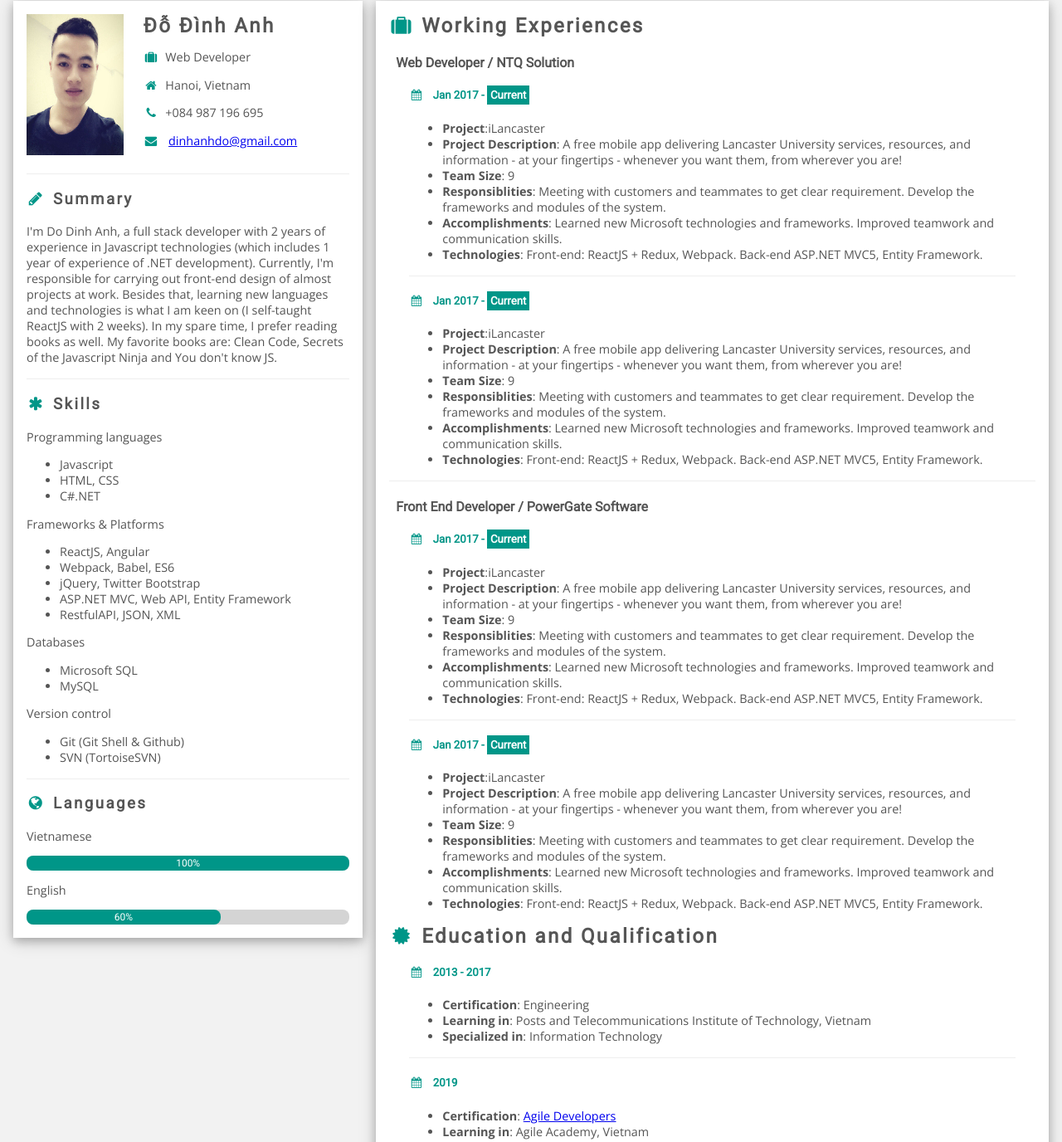
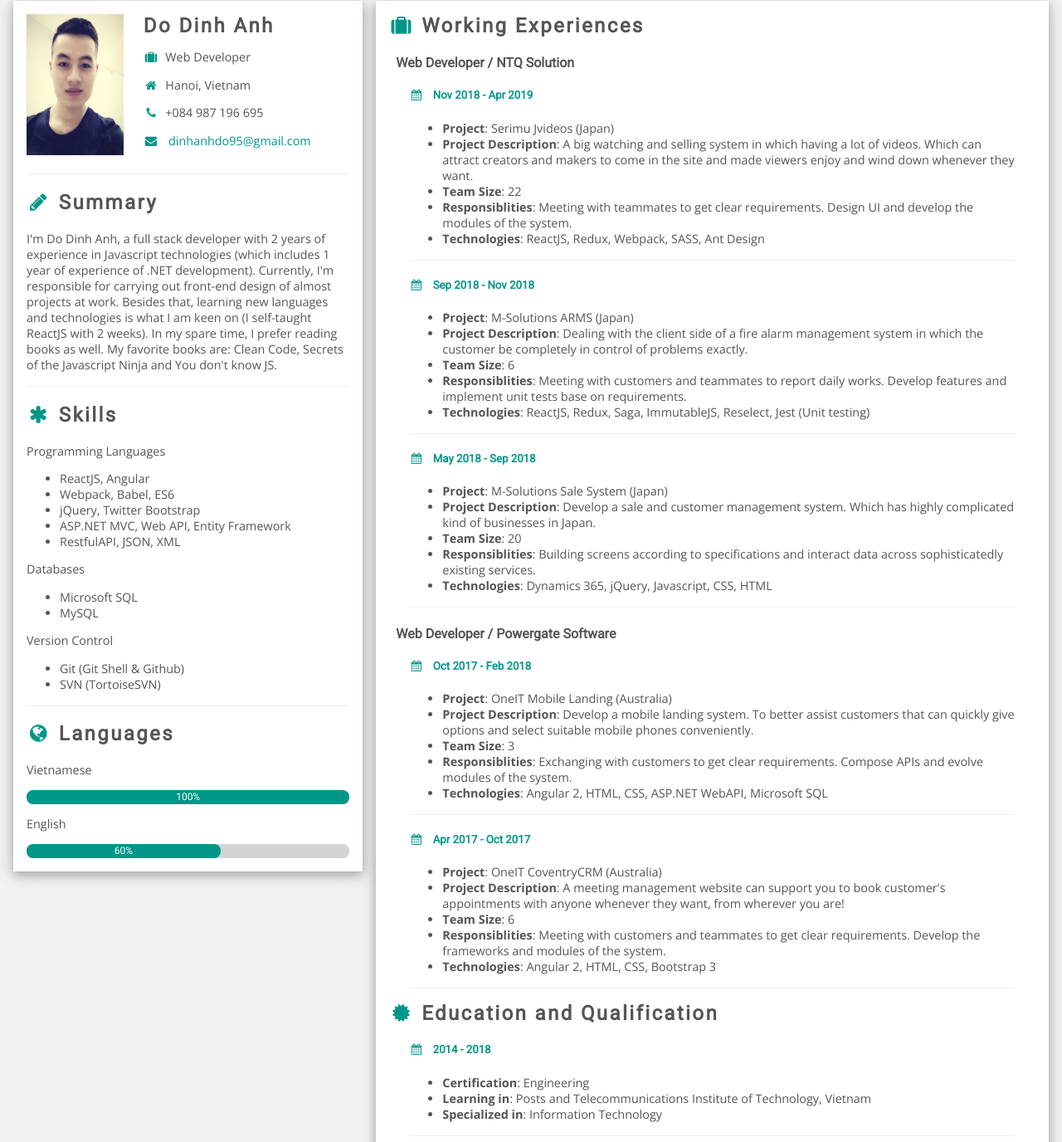
Before and after one commit to anhdo95/small-pet-projects, a plain HTML site: page anhdo-cv/index.html in a window 1280 px wide. Shown: the part 15-1391 px from the top of the page at 83% size. Drawn offline with nearby package versions, Linux system fonts and the light colour scheme.

Commit message:
using angular to bind data

```diff
--- a/anhdo-cv/ad.css
+++ b/anhdo-cv/ad.css
@@ -18,6 +18,11 @@ ul {
 * {
   -webkit-box-sizing: border-box;
   box-sizing: border-box;
+}
+
+a {
+  text-decoration: none;
+  color: #009688;
 }
 
 hr {
@@ -53,7 +58,7 @@ hr {
   align-items: center;
 }
 
-.ad-card {
+.ad-box {
   -webkit-box-shadow: 0 4px 10px 0 rgba(0, 0, 0, 0.2),
     0 4px 20px 0 rgba(0, 0, 0, 0.19);
   box-shadow: 0 4px 10px 0 rgba(0, 0, 0, 0.2), 0 4px 20px 0 rgba(0, 0, 0, 0.19);
@@ -72,17 +77,6 @@ hr {
   font-size: 0.75rem;
   text-align: center;
   border-radius: 0.5rem;
-}
-
-/* ==================
-  WIDTH
-====================*/
-.ad-w-100 {
-  width: 100%;
-}
-
-.ad-w-60 {
-  width: 60%;
 }
 
 /* ==================
--- /dev/null
+++ b/anhdo-cv/assets/data.json
@@ -0,0 +1,116 @@
+{
+  "summary": "I'm Do Dinh Anh, a full stack developer with 2 years of experience in Javascript technologies (which includes 1 year of experience of .NET development). Currently, I'm responsible for carrying out front-end design of almost projects at work. Besides that, learning new languages and technologies is what I am keen on (I self-taught ReactJS with 2 weeks). In my spare time, I prefer reading books as well. My favorite books are: Clean Code, Secrets of the Javascript Ninja and You don't know JS.",
+  "skills": [
+    {
+      "name": "Programming Languages",
+      "values": [
+        "ReactJS, Angular",
+        "Webpack, Babel, ES6",
+        "jQuery, Twitter Bootstrap",
+        "ASP.NET MVC, Web API, Entity Framework",
+        "RestfulAPI, JSON, XML"
+      ]
+    },
+    {
+      "name": "Databases",
+      "values": [
+        "Microsoft SQL",
+        "MySQL"
+      ]
+    },
+    {
+      "name": "Version Control",
+      "values": [
+        "Git (Git Shell & Github)",
+        "SVN (TortoiseSVN)"
+      ]
+    }
+  ],
+  "languages": [
+    {
+      "name": "Vietnamese",
+      "proficiency": 100
+    },
+    {
+      "name": "English",
+      "proficiency": 60
+    }
+  ],
+  "workingExperiences": [
+    {
+      "position": "Web Developer / NTQ Solution",
+      "projects": [
+        {
+          "startAt": "Nov 2018",
+          "endAt": "Apr 2019",
+          "projectName": "Serimu Jvideos (Japan)",
+          "projectDescription": "A big watching and selling system in which having a lot of videos. Which can attract creators and makers to come in the site and made viewers enjoy and wind down whenever they want.",
+          "teamSize": "22",
+          "responsibilities": "Meeting with teammates to get clear requirements. Design UI and develop the modules of the system.",
+          "technologies": "ReactJS, Redux, Webpack, SASS, Ant Design"
+        },
+        {
+          "startAt": "Sep 2018",
+          "endAt": "Nov 2018",
+          "projectName": "M-Solutions ARMS (Japan)",
+          "projectDescription": "Dealing with the client side of a fire alarm management system in which the customer be completely in control of problems exactly.",
+          "teamSize": "6",
+          "responsibilities": "Meeting with customers and teammates to report daily works. Develop features and implement unit tests base on requirements.",
+          "technologies": "ReactJS, Redux, Saga, ImmutableJS, Reselect, Jest (Unit testing)"
+        },
+        {
+          "startAt": "May 2018",
+          "endAt": "Sep 2018",
+          "projectName": "M-Solutions Sale System (Japan)",
+          "projectDescription": "Develop a sale and customer management system. Which has highly complicated kind of businesses in Japan.",
+          "teamSize": "20",
+          "responsibilities": "Building screens according to specifications and interact data across sophisticatedly existing services.",
+          "technologies": "Dynamics 365, jQuery, Javascript, CSS, HTML"
+        }
+      ]
+    },
+    {
+      "position": "Web Developer / Powergate Software",
+      "projects": [
+        {
+          "startAt": "Oct 2017",
+          "endAt": "Feb 2018",
+          "projectName": "OneIT Mobile Landing (Australia)",
+          "projectDescription": "Develop a mobile landing system. To better assist customers that can quickly give options and select suitable mobile phones conveniently.",
+          "teamSize": "3",
+          "responsibilities": "Exchanging with customers to get clear requirements. Compose APIs and evolve modules of the system.",
+          "technologies": "Angular 2, HTML, CSS, ASP.NET WebAPI, Microsoft SQL"
+        },
+        {
+          "startAt": "Apr 2017",
+          "endAt": "Oct 2017",
+          "projectName": "OneIT CoventryCRM (Australia)",
+          "projectDescription": "A meeting management website can support you to book customer's appointments with anyone whenever they want, from wherever you are!",
+          "teamSize": "6",
+          "responsibilities": "Meeting with customers and teammates to get clear requirements. Develop the frameworks and modules of the system.",
+          "technologies": "Angular 2, HTML, CSS, Bootstrap 3"
+        }
+      ]
+    }
+  ],
+  "education": [
+    {
+      "startAt": "2014",
+      "endAt": "2018",
+      "certification": "Engineering",
+      "learningIn": "Posts and Telecommunications Institute of Technology, Vietnam",
+      "specializedIn": "Information Technology",
+      "certificateUrl": null
+    }
+  ],
+  "qualitification": [
+    {
+      "startAt": "2018",
+      "endAt": "2019",
+      "certification": "Agile Developers",
+      "learningIn": "Agile Academy, Vietnam",
+      "specializedIn": "Information Technology",
+      "certificateUrl": "assets/images/agile-developers-certificate.jpg"
+    }
+  ]
+}
--- a/anhdo-cv/index.html
+++ b/anhdo-cv/index.html
@@ -15,182 +15,72 @@
   <script src="main.js"></script>
 </head>
 
-<body class="ad-bg-light-gray">
+<body class="ad-bg-light-gray" ng-app="cvApp" ng-controller="cvCtrl">
   <main class="page-wrapper ad-d-flex">
-    <section class="left ad-container ad-card ad-bg-white">
+    <section class="left ad-box ad-container ad-bg-white">
       <div class="personal-info ad-d-flex">
         <div class="avatar">
           <img src="assets/images/avatar.JPG" alt="Avatar" width="100%" height="100%">
         </div>
         <div class="contact ad-ml-4">
-          <h1 class="ad-my-0 ad-heading-letter-spacing">Đỗ Đình Anh</h1>
+          <h1 class="ad-my-0 ad-heading-letter-spacing">Do Dinh Anh</h1>
           <p><i class="fa fa-fw fa-suitcase"></i>Web Developer</p>
           <p><i class="fa fa-fw fa-home"></i>Hanoi, Vietnam</p>
           <p><i class="fa fa-fw fa-phone"></i>+084 987 196 695</p>
           <p>
             <i class="fa fa-fw fa-envelope"></i>
-            <a href="mailto:dinhanhdo95@gmail.com">dinhanhdo@gmail.com</a>
+            <a href="mailto:dinhanhdo95@gmail.com">dinhanhdo95@gmail.com</a>
           </p>
         </div>
       </div>
       <hr />
       <div class="summary">
-        <h3 class="ad-heading-letter-spacing"><i class="fa fa-fw fa fa-pencil"></i>Summary</h3>
-        <p>I'm Do Dinh Anh, a full stack developer with 2 years of experience in Javascript technologies (which includes
-          1 year of experience of .NET development). Currently, I'm responsible for carrying out front-end
-          design of almost projects at work. Besides that, learning new languages and technologies is what I am keen
-          on (I self-taught ReactJS with 2 weeks). In my spare time, I prefer reading books as well. My favorite books
-          are: Clean Code, Secrets of the Javascript Ninja and You don't know JS.</p>
+        <h2 class="ad-heading-letter-spacing"><i class="fa fa-fw fa fa-pencil"></i>Summary</h2>
+        <p>{{ summary }}</p>
       </div>
       <hr />
       <div class="skills">
-        <h3 class="ad-heading-letter-spacing"><i class="fa fa-fw fa fa-asterisk"></i>Skills</h3>
-        <div>
-          <p>Programming languages</p>
+        <h2 class="ad-heading-letter-spacing"><i class="fa fa-fw fa fa-asterisk"></i>Skills</h2>
+        <div ng-repeat="skill in skills">
+          <p>{{ skill.name }}</p>
           <ul>
-            <li>Javascript</li>
-            <li>HTML, CSS</li>
-            <li>C#.NET</li>
-          </ul>
-        </div>
-        <div>
-          <p>Frameworks & Platforms</p>
-          <ul>
-            <li>ReactJS, Angular</li>
-            <li>Webpack, Babel, ES6</li>
-            <li>jQuery, Twitter Bootstrap</li>
-            <li>ASP.NET MVC, Web API, Entity Framework</li>
-            <li>RestfulAPI, JSON, XML</li>
-          </ul>
-        </div>
-        <div>
-          <p>Databases</p>
-          <ul>
-            <li>Microsoft SQL</li>
-            <li>MySQL</li>
-          </ul>
-        </div>
-        <div>
-          <p>Version control</p>
-          <ul>
-            <li>Git (Git Shell & Github)</li>
-            <li>SVN (TortoiseSVN)</li>
+            <li ng-repeat="value in skill.values">{{ value }}</li>
           </ul>
         </div>
       </div>
       <hr />
       <div class="languages">
-        <h3 class="ad-heading-letter-spacing"><i class="fa fa-fw fa fa-globe"></i>Languages</h3>
-        <p>Vietnamese</p>
-        <div class="progress">
-          <div class="bar ad-w-100">100%</div>
-        </div>
-        <p>English</p>
-        <div class="progress">
-          <div class="bar ad-w-60">60%</div>
+        <h2 class="ad-heading-letter-spacing"><i class="fa fa-fw fa fa-globe"></i>Languages</h2>
+        <div ng-repeat="language in languages">
+          <p>{{ language.name }}</p>
+          <div class="progress">
+            <div class="bar" ng-style="{{ getWidthStyle(language.proficiency) }}">{{ language.proficiency }}%</div>
+          </div>
         </div>
       </div>
     </section>
-    <section class="right ad-card ad-ml-3 ad-p-3 ad-bg-white">
+    <section class="right ad-box ad-ml-3 ad-p-3 ad-bg-white">
       <div class="working-experiences">
         <h2 class="ad-mt-0 ad-heading-letter-spacing">
           <i class="fa fa-fw fa-suitcase"></i>Working Experiences
         </h2>
-        <div class="company">
-          <h4 class="ad-ml-2">Web Developer / NTQ Solution</h4>
-          <div class="project ad-px-4">
+        <div class="company" ng-repeat="experience in workingExperiences">
+          <h4 class="ad-ml-2">{{ experience.position }}</h4>
+          <div class="project ad-px-4" ng-repeat="project in experience.projects">
             <h5 class="ad-text-teal">
               <i class="fa fa-fw fa-calendar"></i>
-              Jan 2017 -
-              <span class="ad-bg-teal ad-p-1">Current</span>
+              {{ project.startAt }} - <span ng-if="project.endAt">{{ project.endAt }}</span>
+              <span ng-if="!project.endAt" class="ad-bg-teal ad-p-1">Current</span>
             </h5>
             <ul>
-              <li><strong>Project</strong>:iLancaster</li>
-              <li><strong>Project Description</strong>: A free mobile app delivering Lancaster University
-                services, resources, and information - at your fingertips - whenever you want them, from wherever
-                you
-                are!
+              <li><strong>Project</strong>: {{ project.projectName }}</li>
+              <li><strong>Project Description</strong>: {{ project.projectDescription }}
               </li>
-              <li><strong>Team Size</strong>: 9</li>
-              <li><strong>Responsiblities</strong>: Meeting with customers and teammates to get clear
-                requirement. Develop the frameworks and modules of the system.</li>
-              <li><strong>Accomplishments</strong>: Learned new Microsoft technologies and frameworks. Improved
-                teamwork and communication skills.</li>
-              <li><strong>Technologies</strong>: Front-end: ReactJS + Redux, Webpack. Back-end ASP.NET MVC5,
-                Entity Framework.</li>
+              <li><strong>Team Size</strong>: {{ project.teamSize }}</li>
+              <li><strong>Responsiblities</strong>: {{ project.responsibilities }}</li>
+              <li><strong>Technologies</strong>: {{ project.technologies }}</li>
             </ul>
             <hr />
-          </div>
-          <div class="project ad-px-4">
-            <h5 class="ad-text-teal">
-              <i class="fa fa-fw fa-calendar"></i>
-              Jan 2017 -
-              <span class="ad-bg-teal ad-p-1">Current</span>
-            </h5>
-            <ul>
-              <li><strong>Project</strong>:iLancaster</li>
-              <li><strong>Project Description</strong>: A free mobile app delivering Lancaster University
-                services, resources, and information - at your fingertips - whenever you want them, from wherever
-                you
-                are!
-              </li>
-              <li><strong>Team Size</strong>: 9</li>
-              <li><strong>Responsiblities</strong>: Meeting with customers and teammates to get clear
-                requirement. Develop the frameworks and modules of the system.</li>
-              <li><strong>Accomplishments</strong>: Learned new Microsoft technologies and frameworks. Improved
-                teamwork and communication skills.</li>
-              <li><strong>Technologies</strong>: Front-end: ReactJS + Redux, Webpack. Back-end ASP.NET MVC5,
-                Entity Framework.</li>
-            </ul>
-          </div>
-        </div>
-        <hr />
-        <div class="company">
-          <h4 class="ad-ml-2">Front End Developer / PowerGate Software</h4>
-          <div class="project ad-px-4">
-            <h5 class="ad-text-teal">
-              <i class="fa fa-fw fa-calendar"></i>
-              Jan 2017 -
-              <span class="ad-bg-teal ad-p-1">Current</span>
-            </h5>
-            <ul>
-              <li><strong>Project</strong>:iLancaster</li>
-              <li><strong>Project Description</strong>: A free mobile app delivering Lancaster University
-                services, resources, and information - at your fingertips - whenever you want them, from wherever
-                you
-                are!
-              </li>
-              <li><strong>Team Size</strong>: 9</li>
-              <li><strong>Responsiblities</strong>: Meeting with customers and teammates to get clear
-                requirement. Develop the frameworks and modules of the system.</li>
-              <li><strong>Accomplishments</strong>: Learned new Microsoft technologies and frameworks. Improved
-                teamwork and communication skills.</li>
-              <li><strong>Technologies</strong>: Front-end: ReactJS + Redux, Webpack. Back-end ASP.NET MVC5,
-                Entity Framework.</li>
-            </ul>
-            <hr />
-          </div>
-          <div class="project ad-px-4">
-            <h5 class="ad-text-teal">
-              <i class="fa fa-fw fa-calendar"></i>
-              Jan 2017 -
-              <span class="ad-bg-teal ad-p-1">Current</span>
-            </h5>
-            <ul>
-              <li><strong>Project</strong>:iLancaster</li>
-              <li><strong>Project Description</strong>: A free mobile app delivering Lancaster University
-                services, resources, and information - at your fingertips - whenever you want them, from wherever
-                you
-                are!
-              </li>
-              <li><strong>Team Size</strong>: 9</li>
-              <li><strong>Responsiblities</strong>: Meeting with customers and teammates to get clear
-                requirement. Develop the frameworks and modules of the system.</li>
-              <li><strong>Accomplishments</strong>: Learned new Microsoft technologies and frameworks. Improved
-                teamwork and communication skills.</li>
-              <li><strong>Technologies</strong>: Front-end: ReactJS + Redux, Webpack. Back-end ASP.NET MVC5,
-                Entity Framework.</li>
-            </ul>
           </div>
         </div>
       </div>
@@ -198,34 +88,40 @@
         <h2 class="ad-mt-0 ad-heading-letter-spacing">
           <i class="fa fa-fw fa-certificate"></i>Education and Qualification
         </h2>
-        <div class="university">
-          <div class="ad-px-4">
+        <div class="education">
+          <div class="ad-px-4" ng-repeat="edu in education">
             <h5 class="ad-text-teal">
               <i class="fa fa-fw fa-calendar"></i>
-              2013 - 2017
+              {{ edu.startAt }} - {{ edu.endAt }}
             </h5>
             <ul>
-              <li><strong>Certification</strong>: Engineering</li>
-              <li><strong>Learning in</strong>: Posts and Telecommunications Institute of Technology, Vietnam</li>
-              <li><strong>Specialized in</strong>: Information Technology</li>
+              <li>
+                <strong>Certification</strong>:
+                <a href="{{ edu.certificateUrl }}" ng-if="edu.certificateUrl">{{ edu.certification }}</a>
+                <span ng-if="!edu.certificateUrl">{{ edu.certification }}</span>
+              </li>
+              <li><strong>Learning in</strong>: {{ edu.learningIn }}</li>
+              <li><strong>Specialized in</strong>: {{ edu.specializedIn }}</li>
             </ul>
             <hr />
           </div>
         </div>
-        <div class="university">
-          <div class="ad-px-4">
+        <div class="qualitificaion">
+          <div class="ad-px-4" ng-repeat="qua in qualitification">
             <h5 class="ad-text-teal">
               <i class="fa fa-fw fa-calendar"></i>
-              2019
+              {{ qua.startAt }} - {{ qua.endAt }}
             </h5>
             <ul>
               <li>
                 <strong>Certification</strong>:
-                <a href="assets/images/agile-developers-certificate.jpg">Agile Developers</a>
+                <a href="{{ qua.certificateUrl }}" ng-if="qua.certificateUrl">{{ qua.certification }}</a>
+                <span ng-if="!qua.certificateUrl">{{ qua.certification }}</span>
               </li>
-              <li><strong>Learning in</strong>: Agile Academy, Vietnam</li>
-              <li><strong>Specialized in</strong>: Information Technology</li>
+              <li><strong>Learning in</strong>: {{ qua.learningIn }}</li>
+              <li><strong>Specialized in</strong>: {{ qua.specializedIn }}</li>
             </ul>
+            <hr />
           </div>
         </div>
       </div>
@@ -238,7 +134,7 @@
       <li><a href="#"><i class="fa fw fa-facebook-official"></a></i></li>
       <li><a href="#"><i class="fa fw fa-instagram"></a></i></li>
       <li><a href="#"><i class="fa fw fa-linkedin"></a></i></li>
-      <li><a href="#"><i class="fa fw fa-github"></a></i></li>
+      <li><a href="https://github.com/anhdo95"><i class="fa fw fa-github"></a></i></li>
     </ul>
     <p>Powered by <a class="ad-text-white" href="https://github.com/anhdo95">AnhDo</a></p>
   </footer>
```
Also changed, not shown: anhdo-cv/main.css (+4 -3 lines), anhdo-cv/main.js (+22 -0 lines).
